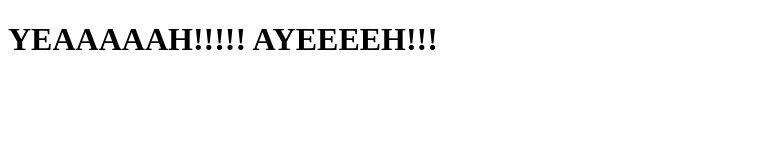
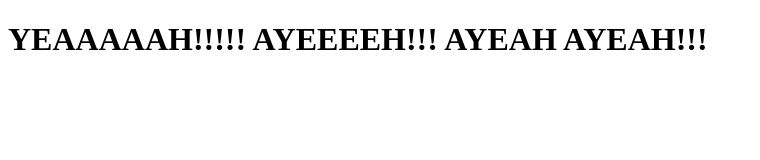
Before and after one commit to Grosvik-Philippines/sample, a plain HTML site: page index.html in a window 1280 px wide. Shown: the whole page, without its empty margins (0-760 px from the left). Drawn offline with Linux system fonts and the light colour scheme.

Commit message:
Update index.html

```diff
--- a/index.html
+++ b/index.html
@@ -6,6 +6,6 @@
     <title>Document</title>
 </head>
 <body>
-    <h1>YEAAAAAH!!!!! AYEEEEH!!!</h1>
+    <h1>YEAAAAAH!!!!! AYEEEEH!!! AYEAH AYEAH!!!</h1>
 </body>
 </html>
```
